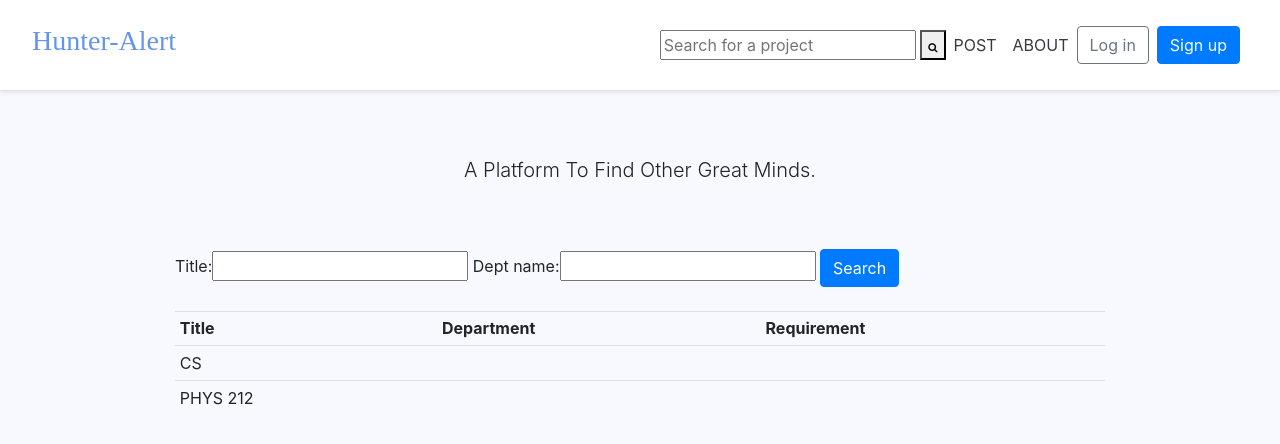
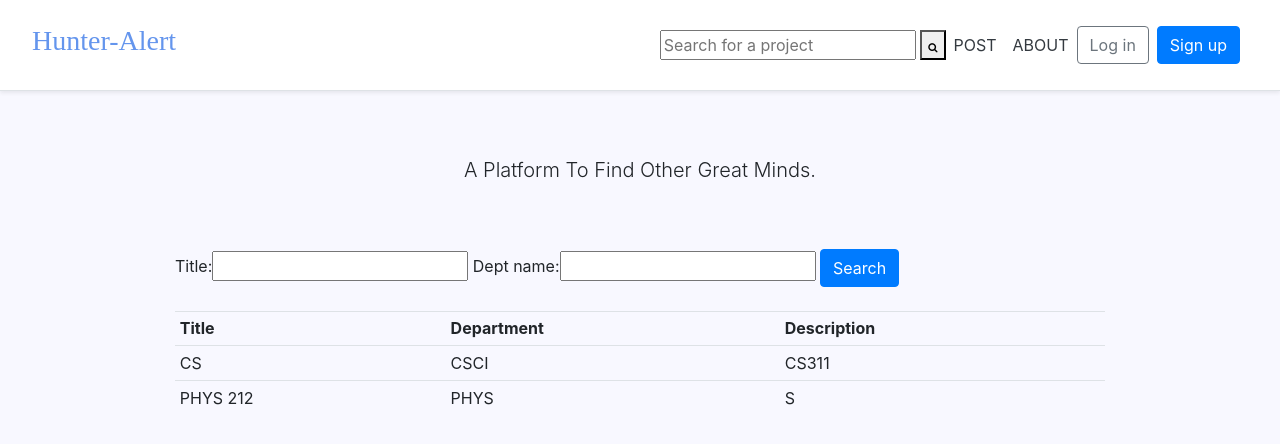
Before and after one commit to ZhuoxuanZhangHarry/Hunter_Alert, a Django app: page / in a window 1280 px wide. Shown: the top 444 px of the page. Run offline with Django 3.2, Linux system fonts and the light colour scheme; data comes from the database, SQL or seed files in the repository.

Commit message:
Update home.html

```diff
--- a/src/templates/pages/home.html
+++ b/src/templates/pages/home.html
@@ -29,15 +29,15 @@
 			<tr>
 				<th>Title</th>
 				<th>Department</th>
-				<th>Requirement</th>
+				<th>Description</th>
 			</tr>
 
 			{% for post in posts %}
 
 			<tr>
 				<td>{{post.title}}</td>
-				<td>{{order.dept_name}}</td>
-				<td>{{order.description}}</td>
+				<td>{{post.dept_name}}</td>
+				<td>{{post.description}}</td>
 			</tr>
 			{% endfor %}
 
```
